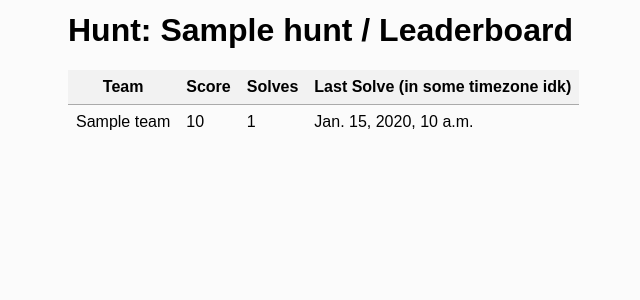
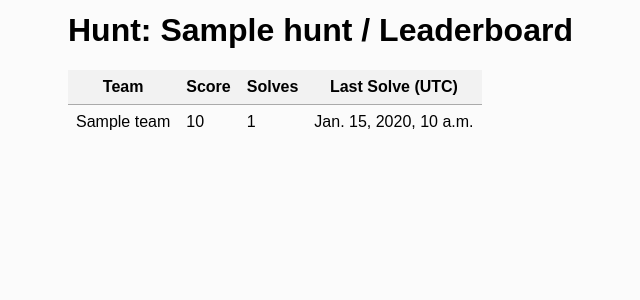
Before and after one commit to PuzzleTechHub/myus, a Django app: page /hunt/1/leaderboard in a window 1280 px wide. Shown: the part 42-342 px from the top of the page, without its empty margins (188-828 px from the left). Run offline with Django 3.2, Linux system fonts and the light colour scheme; tables that the repository leaves empty hold one stand-in row (values such as "Sample post").

Commit message:
Timezone is UTC, adding that note to leaderboard

```diff
--- a/myus/myus/templates/leaderboard.html
+++ b/myus/myus/templates/leaderboard.html
@@ -8,7 +8,7 @@
 
 {% if teams %}
 <table class="classic">
-    <tr><th>Team</th><th>Score</th><th>Solves</th><th>Last Solve (in some timezone idk)</th></tr>
+    <tr><th>Team</th><th>Score</th><th>Solves</th><th>Last Solve (UTC)</th></tr>
 	{% for team in teams %}
 	<tr>
 		<td>{{ team.name }}</td>
```
